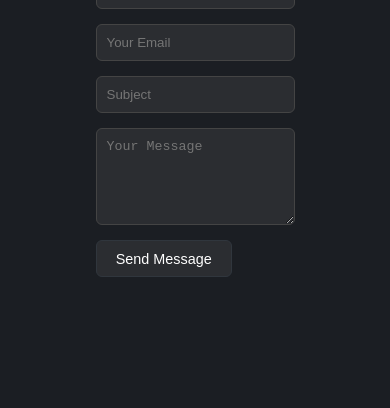
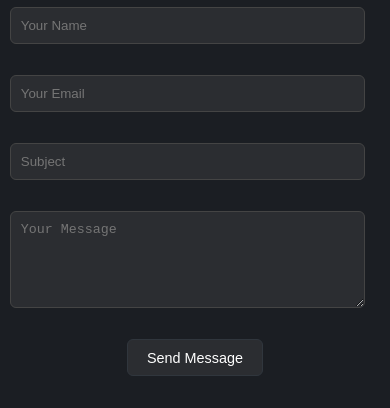
Before and after one commit to Flamecz/Portfolio, a plain HTML site: page contact.html in a window 390 px wide. Shown: the part 545-953 px from the top of the page. Before the commit the page ends 844 px from the top, so only its background shows below. Drawn offline with nearby package versions, Linux system fonts and the light colour scheme.

Commit message:
update to responsivity

```diff
--- a/contact.html
+++ b/contact.html
@@ -49,12 +49,12 @@
     </div>
   </div>
   <div class="half position">
-    <form id="contact-form" action="#" method="POST" style="display: flex; flex-direction: column; gap: 15px;">
-      <input type="text" name="name" placeholder="Your Name" required style="padding: 10px; border-radius: 6px; background-color: #2b2d31; color: white; border: 1px solid #444;">
-      <input type="email" name="email" placeholder="Your Email" required style="padding: 10px; border-radius: 6px; background-color: #2b2d31; color: white; border: 1px solid #444;">
-      <input type="text" name="subject" placeholder="Subject" style="padding: 10px; border-radius: 6px; background-color: #2b2d31; color: white; border: 1px solid #444;">
-      <textarea placeholder="Your Message" name="message" rows="5" required style="padding: 10px; border-radius: 6px; background-color: #2b2d31; color: white; border: 1px solid #444;"></textarea>
-      <button type="submit" class="submitbtn" style="align-self: self-start;">Send Message</button>
+    <form id="contact-form" action="#" method="POST" class="contact-form">
+      <input type="text" name="name" placeholder="Your Name" class="contact-input" required >
+      <input type="email" name="email" placeholder="Your Email" class="contact-input" required >
+      <input type="text" name="subject" placeholder="Subject" class="contact-input" required>
+      <textarea placeholder="Your Message" name="message" rows="5" class="contact-textarea" required ></textarea>
+      <button type="submit" class="submitbtn">Send Message</button>
     </form>
   </div>
 </section>
--- a/contactstyle.css
+++ /dev/null
@@ -1,119 +0,0 @@
-* {
-  box-sizing: border-box;
-  margin: 0;
-  padding: 0;
-  font-family: 'Segoe UI', sans-serif;
-}
-
-body {
-  background-color: #111827;
-  color: #f9fafb;
-  line-height: 1.6;
-  padding: 20px;
-}
-
-.navbar {
-  display: flex;
-  justify-content: space-between;
-  align-items: center;
-  margin-bottom: 40px;
-}
-
-.logo {
-  font-weight: bold;
-  font-size: 20px;
-}
-
-.nav-links {
-  list-style: none;
-  display: flex;
-  gap: 20px;
-}
-
-.nav-links a {
-  color: #f9fafb;
-  text-decoration: none;
-  font-size: 16px;
-}
-
-.contact-page {
-  display: flex;
-  flex-wrap: wrap;
-  gap: 40px;
-  justify-content: space-between;
-}
-
-.contact-info {
-  flex: 1;
-  min-width: 300px;
-}
-
-.contact-info h1 {
-  font-size: 36px;
-  margin-bottom: 10px;
-}
-
-.contact-info h2 {
-  margin-top: 20px;
-  font-size: 24px;
-  color: #ffffff;
-}
-
-.contact-info ul {
-  margin: 20px 0;
-  list-style: none;
-}
-
-.contact-info li {
-  margin-bottom: 10px;
-}
-
-.social-links a {
-  display: inline-block;
-  margin-right: 10px;
-  color: #f9fafb;
-  text-decoration: none;
-  font-size: 14px;
-  border-bottom: 1px solid transparent;
-  transition: border 0.3s ease;
-}
-
-.social-links a:hover {
-  border-color: #3b82f6;
-}
-
-.contact-form {
-  flex: 1;
-  min-width: 300px;
-}
-
-form {
-  display: flex;
-  flex-direction: column;
-  gap: 15px;
-}
-
-input,
-textarea {
-  padding: 12px;
-  border: 1px solid #374151;
-  background-color: #1f2937;
-  color: #f9fafb;
-  border-radius: 6px;
-  font-size: 16px;
-}
-
-button {
-  padding: 12px;
-  background-color: #3b82f6;
-  color: white;
-  border: none;
-  border-radius: 6px;
-  font-size: 16px;
-  cursor: pointer;
-  transition: background 0.3s ease;
-}
-
-button:hover {
-  background-color: #2563eb;
-}
--- a/style.css
+++ b/style.css
@@ -556,7 +556,7 @@ h2{
 
   .half {
     width: 100%;
-    margin: 0 auto;
+    margin: 3vw auto;
   }
 
   .half.position {
@@ -642,4 +642,35 @@ h2{
     flex-direction: column;
     align-items: center;
   }
+
+  .contact-form{
+    display: flex;
+    flex-direction: column;
+    gap: 15px;
+    width: 95%;
+    box-sizing: border-box;
+  }
+
+  .contact-input{
+    padding: 10px;
+    border-radius: 6px;
+    background-color: #2b2d31;
+    color: white;
+    border: 1px solid #444;
+    width: 90%;
+    margin-bottom: 1rem;
+  }
+
+  .contact-textarea{
+    padding: 10px;
+    border-radius: 6px;
+    background-color: #2b2d31;
+    color: white;
+    border: 1px solid #444;
+    width: 90%;
+    margin-bottom: 1rem;
+  }
+  .submitbtn{
+    align-self: center;
+  }
 }
```
